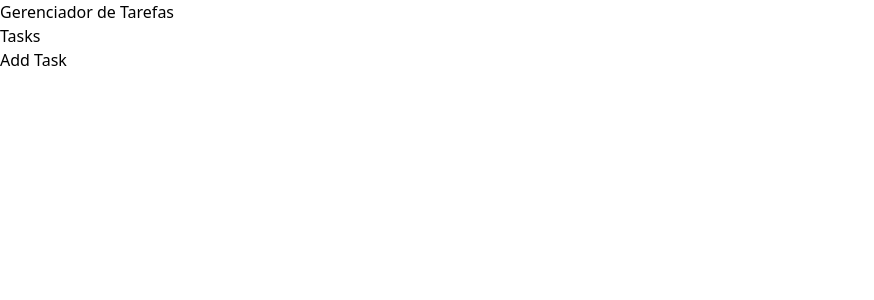
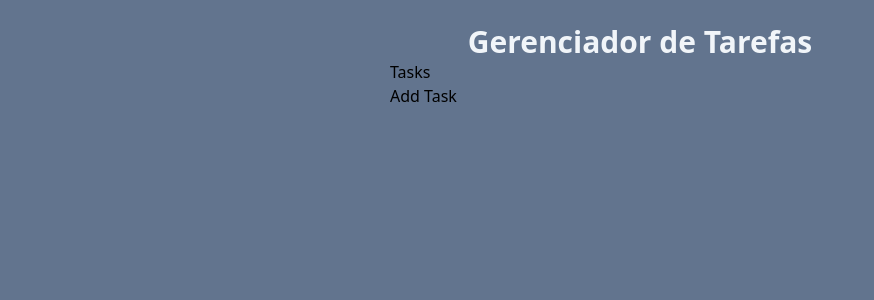
Before and after one commit to ldsimidu/bw-taskManager, a React (Vite) app: page / in a window 1280 px wide. Shown: the top 300 px of the page, without its empty margins (0-874 px from the left). Built offline with nearby package versions, Linux system fonts and the light colour scheme.

Commit message:
feat: building app w/componentes + tailwind

```diff
--- a/src/App.jsx
+++ b/src/App.jsx
@@ -3,10 +3,14 @@
 
 function App() {
   return(
-    <div>
-      <h1>Gerenciador de Tarefas</h1>
-      <Tasks/>
-      <AddTask/>
+    <div className="w-screen h-screen bg-slate-500 flex justify-center p-6">
+      <div className="w-[500px]">
+        <h1 className="text-3xl text-slate-100 font-bold text-center">
+          Gerenciador de Tarefas
+        </h1>
+        <Tasks/>
+        <AddTask/>
+      </div>
     </div>
   )
 }
```
